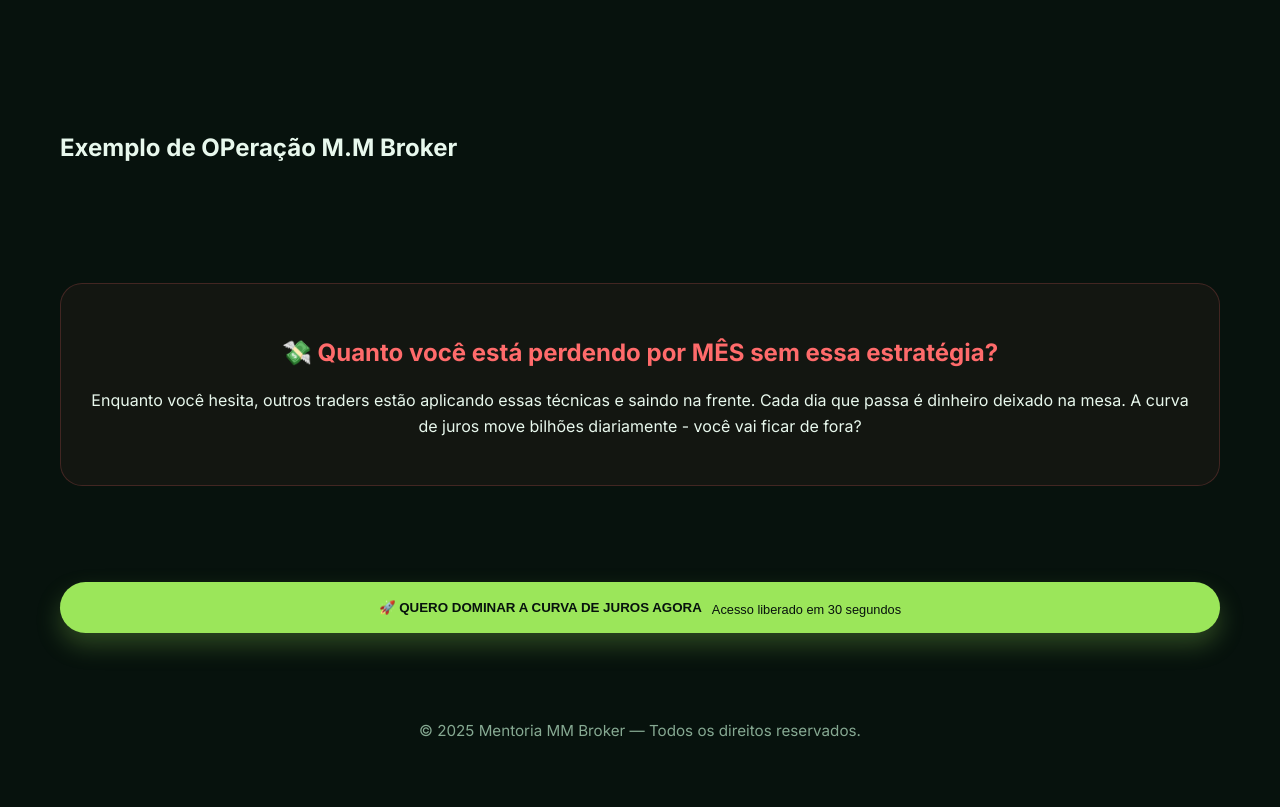
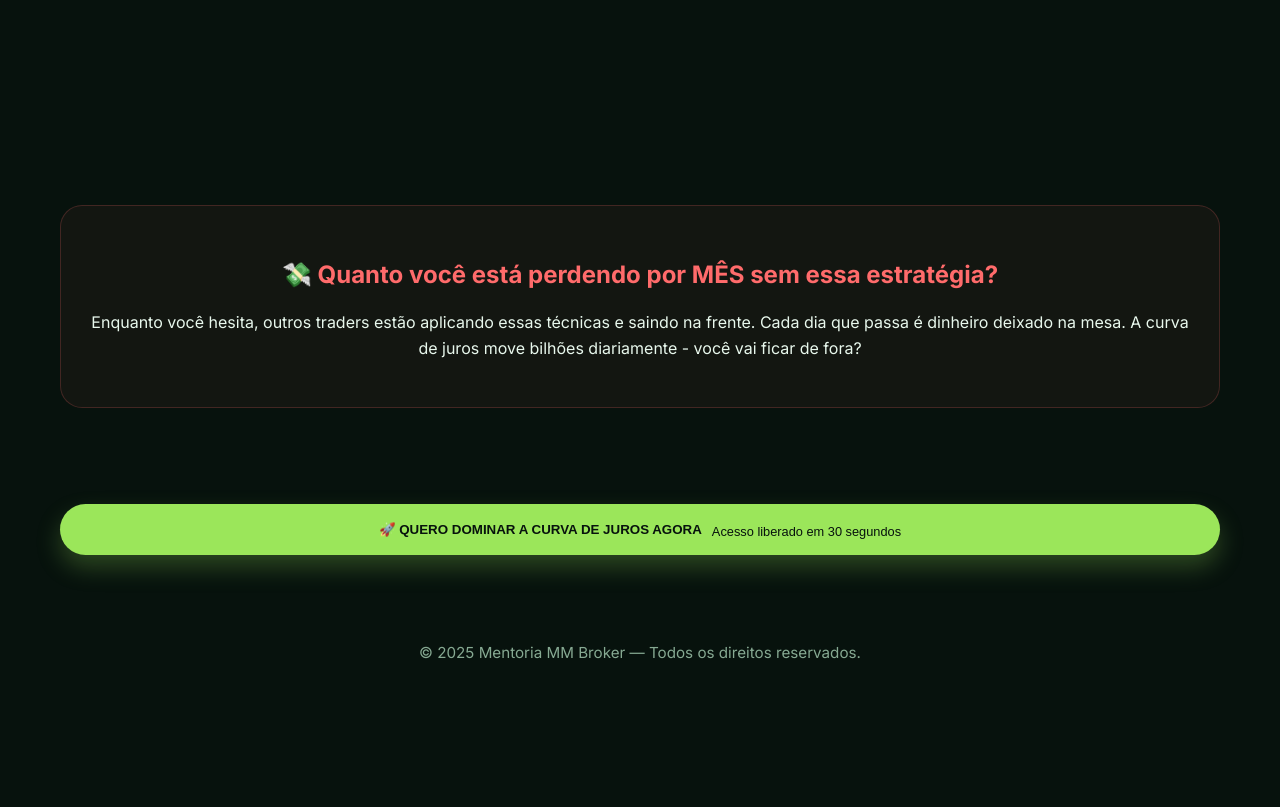
Before and after one commit to AsuroInvest/mentoriammbroker, a plain HTML site: page index.html in a window 1280 px wide. Shown: the part 3709-4516 px from the top of the page. After the commit the page ends 4466 px from the top, so only its background shows below. Drawn offline with Linux system fonts and the light colour scheme.

Commit message:
Update index.html

```diff
--- a/index.html
+++ b/index.html
@@ -463,7 +463,7 @@
       </div>
     </section>
 	<section class="video-section">
-  <h2>Exemplo de OPeração M.M Broker</h2>
+
 
 </section>
 
```
